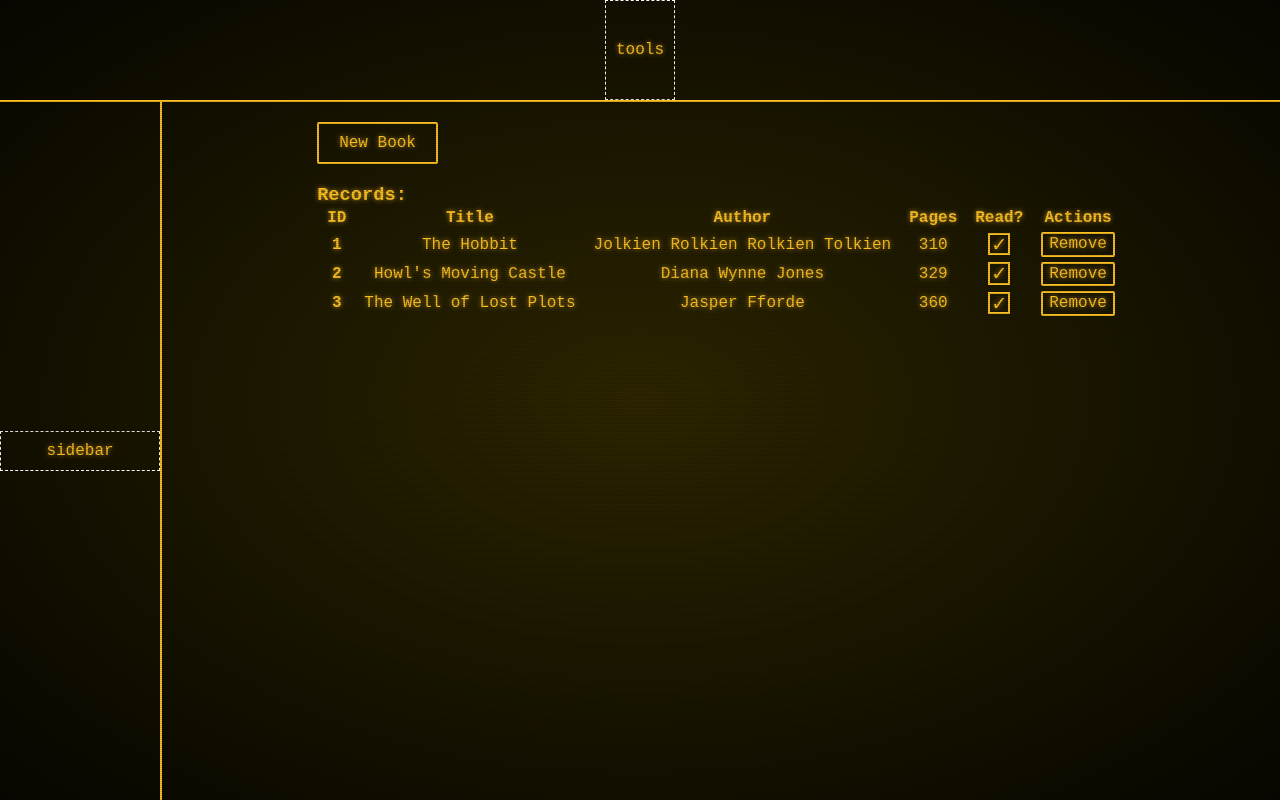
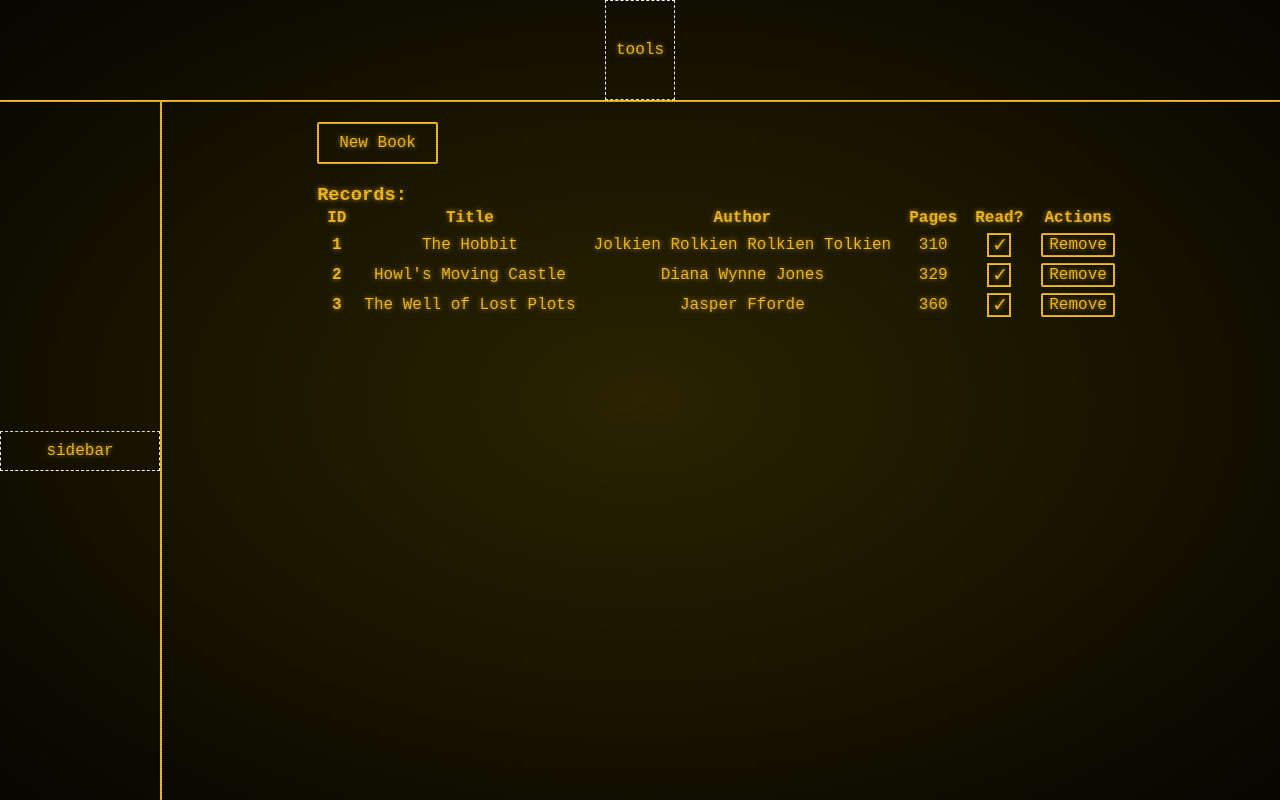
Before and after one commit to SpekkioKilwala/library, a plain HTML site: page index.html in a window 1280 px wide. Drawn offline with Linux system fonts and the light colour scheme.

Commit message:
Incease size of checkbox to match button

```diff
--- a/style.css
+++ b/style.css
@@ -100,8 +100,9 @@ input[type="checkbox"] {
   -webkit-box-shadow: 0px 0px 5px 5px var(--glow);
   box-shadow: 0px 0px 5px 5px var(--glow);
   position: relative;
-  width: 1.4rem;
-  height: 1.4rem;
+  width: 1.50rem;
+  height: 1.50rem;
+  top: 1px;
   cursor: pointer;
 }
 
```
